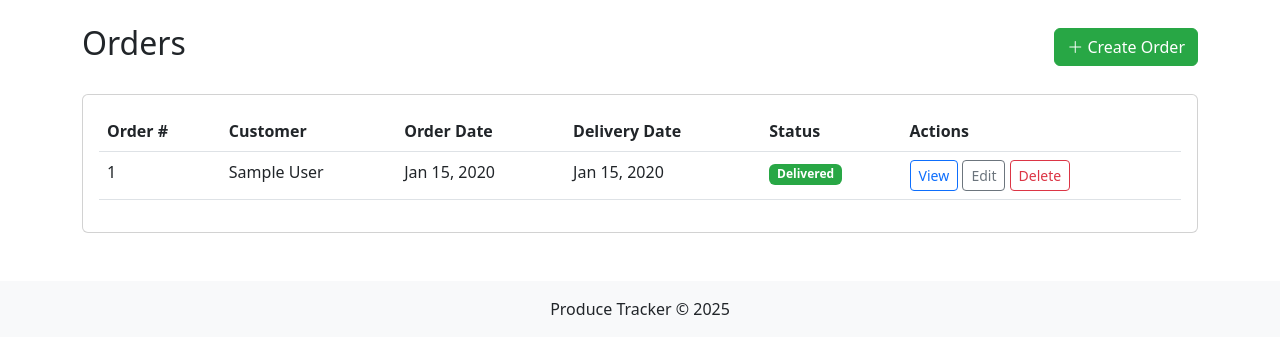
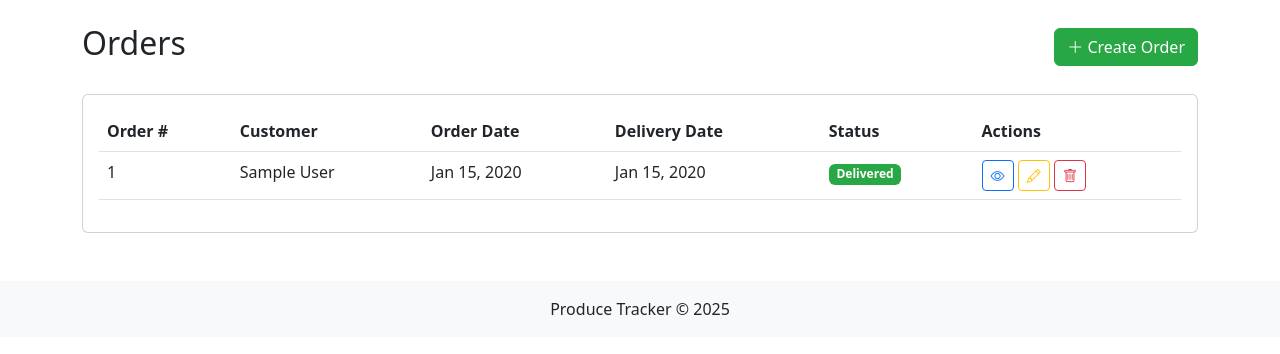
Before and after one commit to dsmxyz/ProduceTracker, a Django app: page /orders/ in a window 1280 px wide. Shown: the part 56-410 px from the top of the page. Run offline with Django 5.2, Linux system fonts and the light colour scheme; a user stored in the database is signed in; tables that the repository leaves empty hold one stand-in row (values such as "Sample post"); parts of the project's set-up code (start-up, migrations or seed data) failed here and were passed over; some web fonts are replaced.

Commit message:
added colored icons for action buttons

```diff
--- a/produce_tracker/inventory/templates/inventory/orders/order_list.html
+++ b/produce_tracker/inventory/templates/inventory/orders/order_list.html
@@ -39,9 +39,15 @@
                             {% endif %}
                         </td>
                         <td>
-                            <a href="{% url 'order-detail' order.pk %}" class="btn btn-sm btn-outline-primary">View</a>
-                            <a href="{% url 'order-update' order.pk %}" class="btn btn-sm btn-outline-secondary">Edit</a>
-                            <a href="{% url 'order-delete' order.pk %}" class="btn btn-sm btn-outline-danger">Delete</a>
+                            <a href="{% url 'order-detail' order.pk %}" class="btn btn-sm btn-outline-primary">
+                                <i class="bi bi-eye"></i>
+                            </a>
+                            <a href="{% url 'order-update' order.pk %}" class="btn btn-sm btn-outline-warning">
+                                <i class="bi bi-pencil"></i>
+                            </a>
+                            <a href="{% url 'order-delete' order.pk %}" class="btn btn-sm btn-outline-danger">
+                                <i class="bi bi-trash"></i>
+                            </a>
                         </td>
                     </tr>
                     {% empty %}
```
